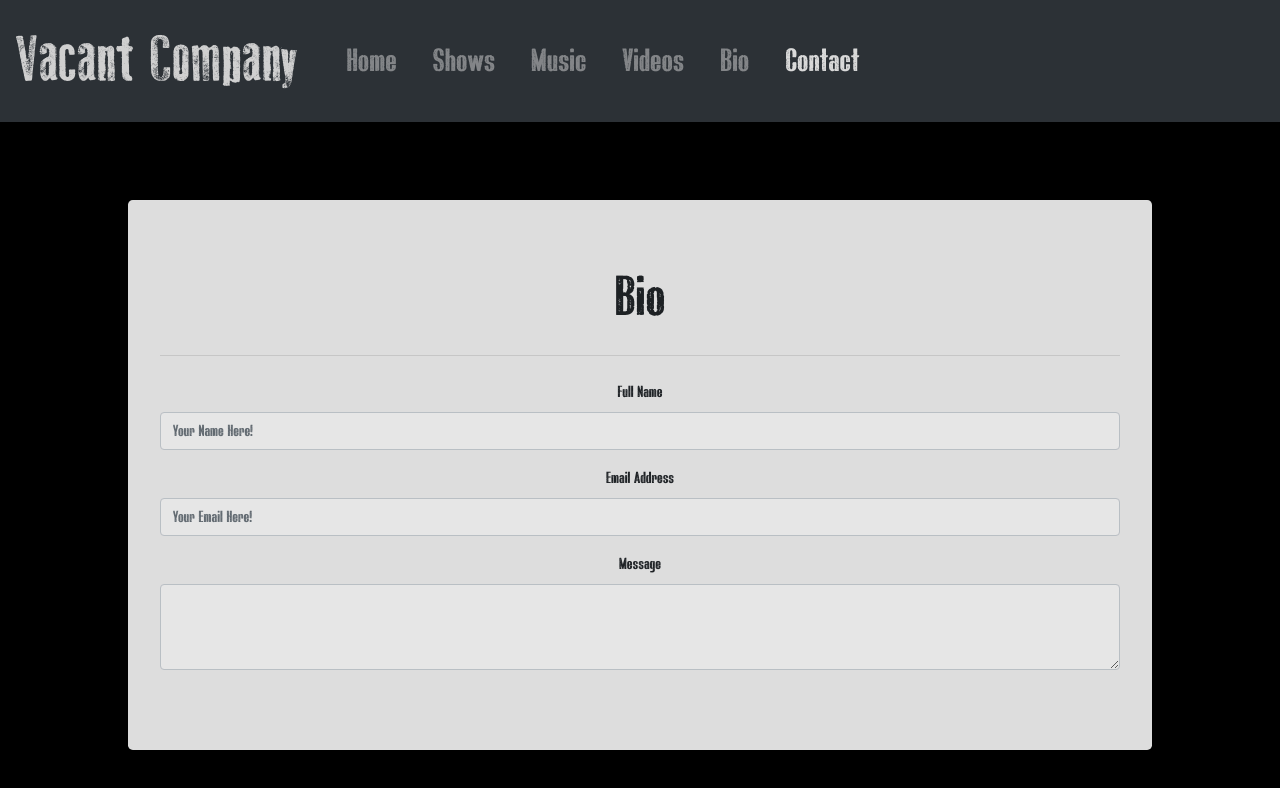
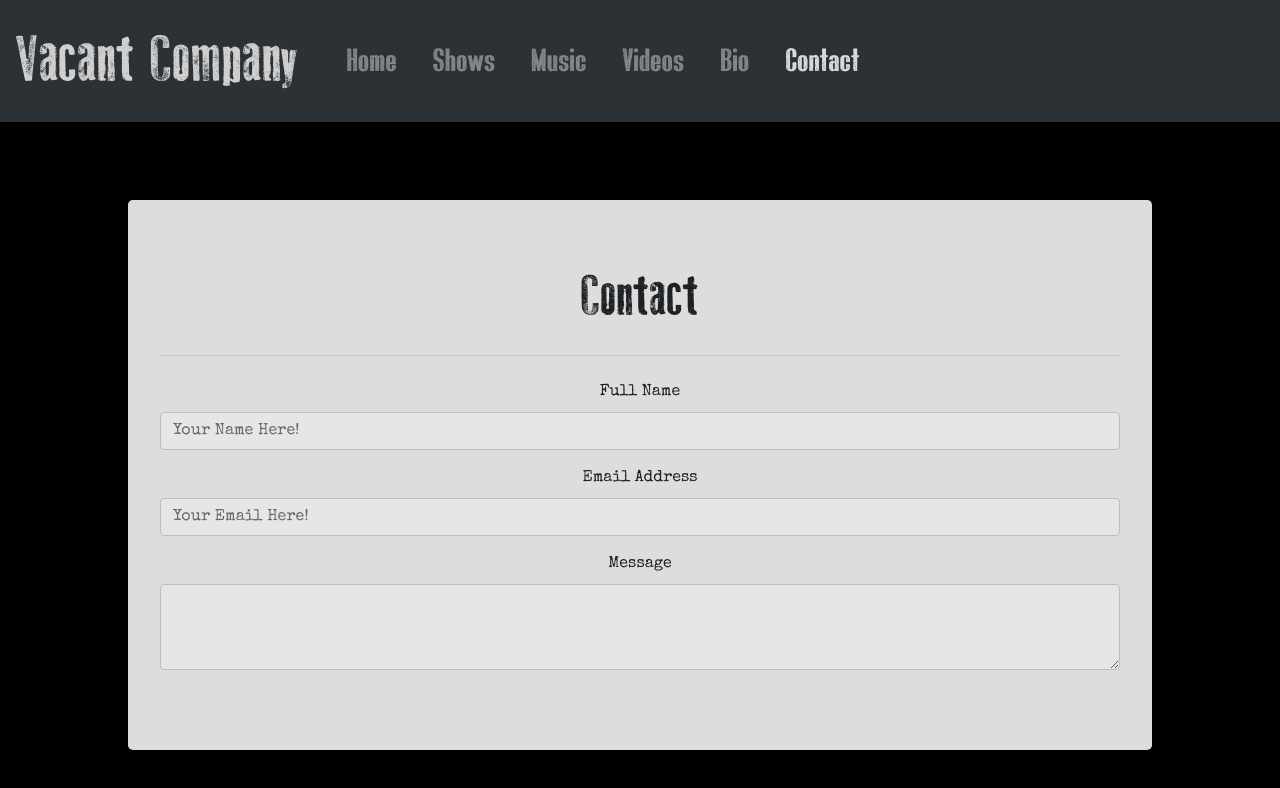
Before and after one commit to JoeWrightNC/VacantCompany, a plain HTML site: page contact.html in a window 1280 px wide. Drawn offline with nearby package versions, Linux system fonts and the light colour scheme.

Commit message:
fonts updated

```diff
--- a/assets/css/style.css
+++ b/assets/css/style.css
@@ -2,8 +2,13 @@
 @font-face { font-family: VacantHeadline; src: url("../fonts/VacantHeadlineMain.ttf"); }
 
 body {
-  font-family: VacantText;
+  font-family: 'Special Elite', cursive;
 }
+
+.display-4 {
+  font-family:VacantHeadline;
+}
+
 nav {
   color:whitesmoke;
   opacity:.85;
--- a/contact.html
+++ b/contact.html
@@ -4,6 +4,7 @@
     <meta charset="utf-8">
     <meta name="viewport" content="width=device-width, initial-scale=1">
       <title>Vacant Company</title>
+      <link href="https://fonts.googleapis.com/css?family=Special+Elite" rel="stylesheet">
     <link rel="icon" type="image/png" href="assets/images/vcFavicon.png">
     <link rel="stylesheet" href="https://maxcdn.bootstrapcdn.com/bootstrap/4.0.0/css/bootstrap.min.css" integrity="sha384-Gn5384xqQ1aoWXA+058RXPxPg6fy4IWvTNh0E263XmFcJlSAwiGgFAW/dAiS6JXm" crossorigin="anonymous">
     <link rel="stylesheet" type="text/css" href="assets/css/style.css">
@@ -41,7 +42,7 @@
 
     <section id="shows">
       <div class="jumbotron">
-        <h1 class="display-4">Bio</h1>
+        <h1 class="display-4">Contact</h1>
         <hr class="my-4">
         <form>
           <div class="form-group">
```
Also changed, not shown: bio.html (+2 -1 lines), index.html (+1 -0 lines), shows.html (+1 -0 lines).
